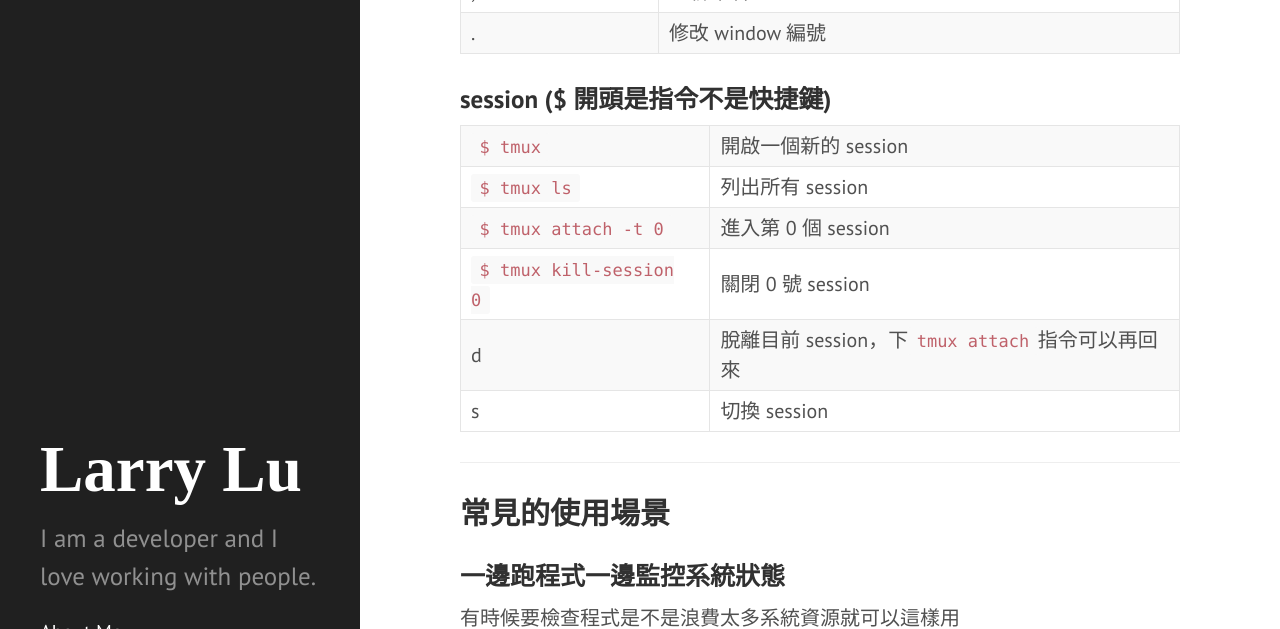
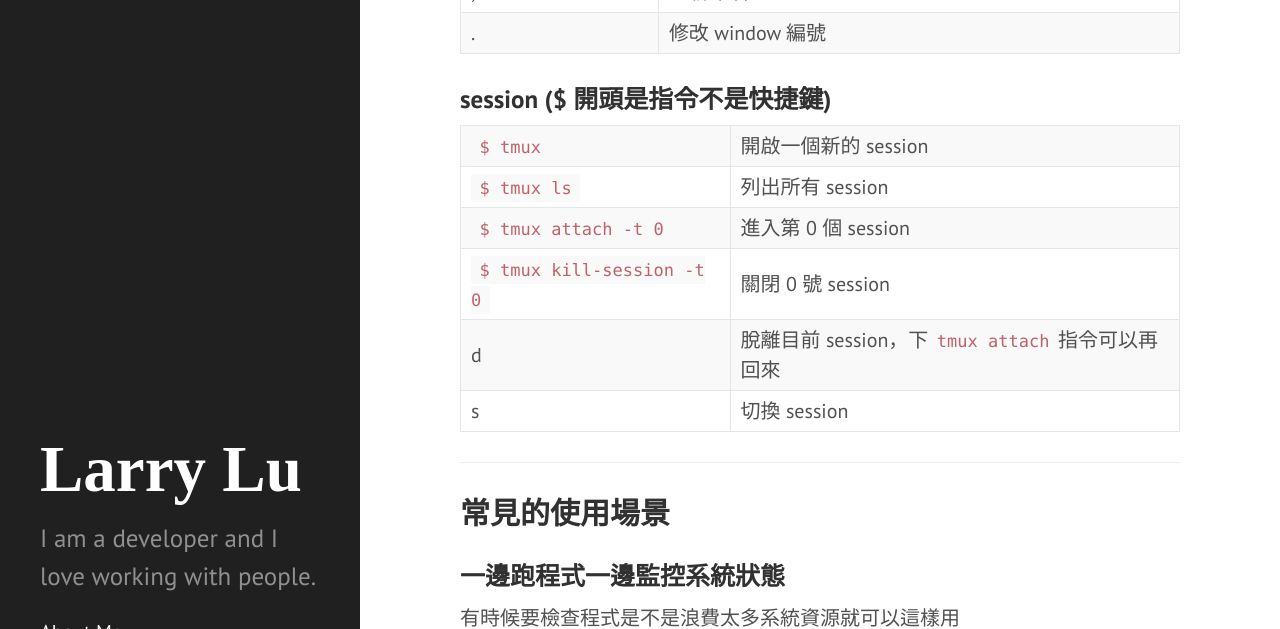
Before and after one commit to LarryLuTW/larrylutw.github.io, a Jekyll site: the page built from _posts/2017-02-14-tmux.md, in a window 1280 px wide and 900 px high, scrolled down 3515 px, cut to the strip 0-629 px from the top of the window. Built offline with Jekyll 4.4.1, drawn with Linux system fonts in a browser that asks for light colours.

```diff
--- a/_posts/2017-02-14-tmux.md
+++ b/_posts/2017-02-14-tmux.md
@@ -93,7 +93,7 @@ n | 切換倒下一個 window
 `$ tmux` | 開啟一個新的 session
 `$ tmux ls` | 列出所有 session
 `$ tmux attach -t 0` | 進入第 0 個 session
-`$ tmux kill-session 0` | 關閉 0 號 session
+`$ tmux kill-session -t 0` | 關閉 0 號 session
 d | 脫離目前 session，下`tmux attach`指令可以再回來
 s | 切換 session
 
```
Also changed, not shown: 2 other files.
